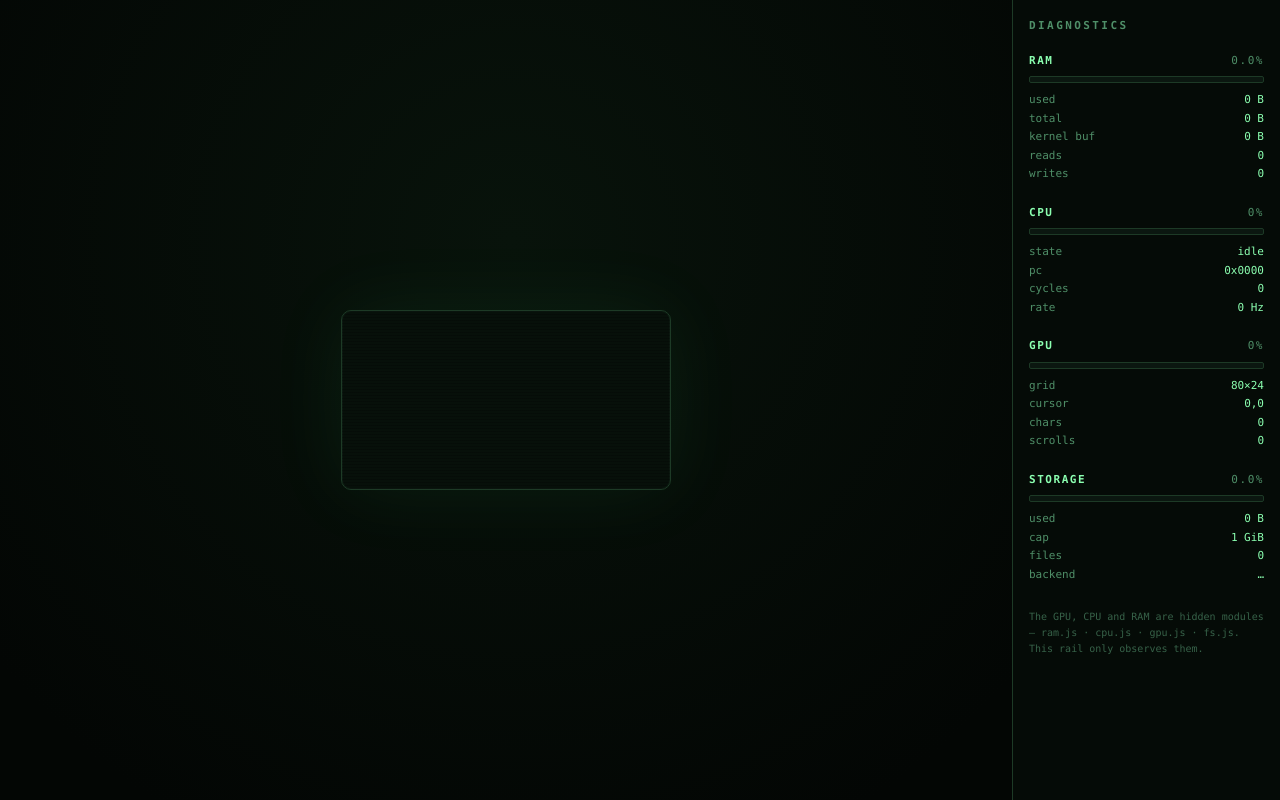
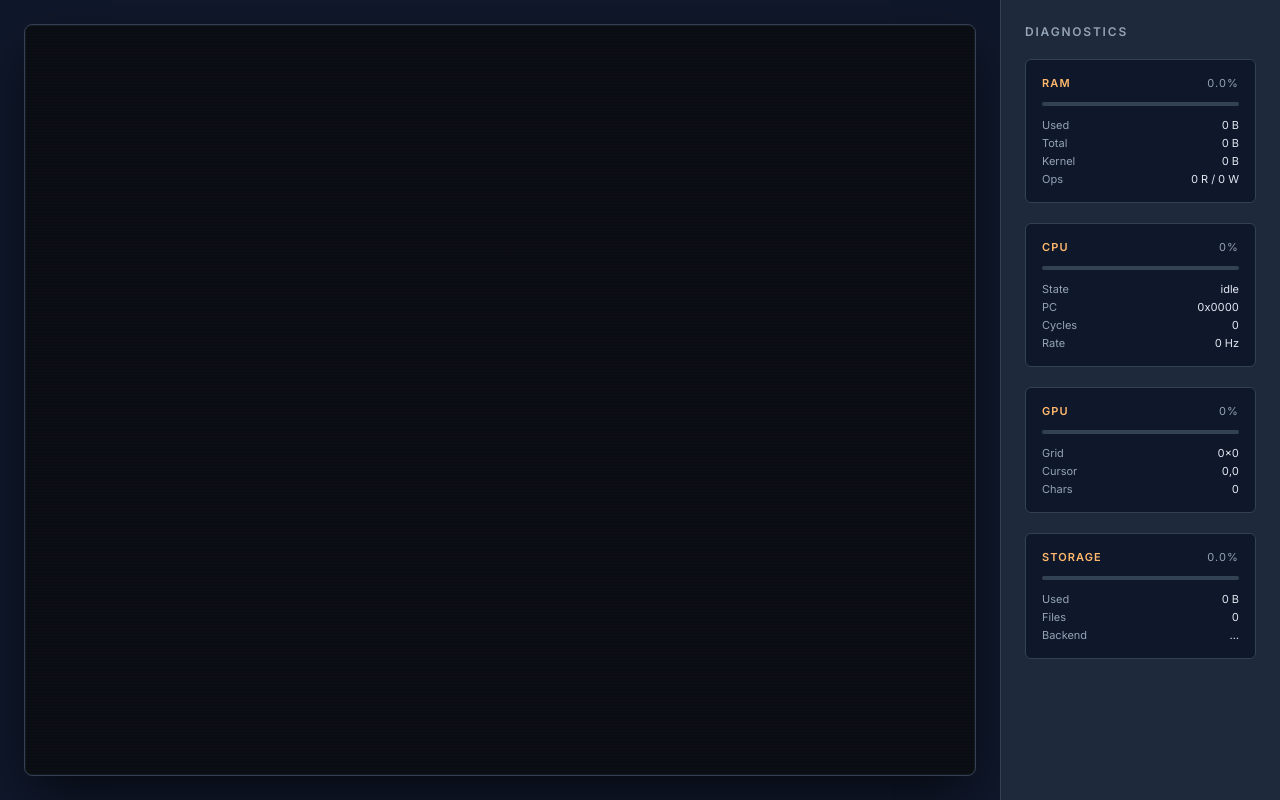
Before and after one commit to NO-rgb330/MicroGridOS, a website: page index.html in a window 1280 px wide. Drawn offline with Linux system fonts and the light colour scheme.

Commit message:
Revise index.html for layout and diagnostics updates
Updated styles and structure for improved layout and aesthetics. Enhanced diagnostics section with clearer labels and organization.

```diff
--- a/index.html
+++ b/index.html
@@ -3,88 +3,209 @@
 <head>
 <meta charset="utf-8">
 <meta name="viewport" content="width=device-width, initial-scale=1">
-<title>vOS · a CLI in four parts</title>
+<title>vOS · Mainframe</title>
+<link rel="preconnect" href="https://fonts.googleapis.com">
+<link rel="preconnect" href="https://fonts.gstatic.com" crossorigin>
+<link href="https://fonts.googleapis.com/css2?family=VT323&family=Inter:wght@400;600&display=swap" rel="stylesheet">
 <style>
-  :root{--fg:#8bffb0;--fg-dim:#4f8f68;--bg:#07100a;--panel:#050b07;--edge:#1d3a26;--warn:#ffcc66;--crit:#ff6b6b}
-  *{box-sizing:border-box}
-  html,body{height:100%;margin:0}
-  body{background:radial-gradient(circle at 40% 30%,#08130b,#030604 70%);color:var(--fg);
-    font:13px/1.5 ui-monospace,"Cascadia Mono",Consolas,"DejaVu Sans Mono",monospace;overflow:hidden}
-  #app{display:flex;height:100vh}
-  #stage{flex:1;display:grid;place-items:center;padding:28px;min-width:0}
-  #frame{position:relative;padding:14px;border:1px solid var(--edge);border-radius:10px;background:var(--bg);
-    box-shadow:0 0 80px rgba(80,255,140,.07),0 0 0 1px rgba(139,255,176,.04) inset}
-  #frame::after{content:"";position:absolute;inset:0;pointer-events:none;border-radius:10px;
-    background:repeating-linear-gradient(0deg,rgba(0,0,0,.22) 0 1px,transparent 1px 3px)}
-  canvas{display:block;border-radius:4px}
-  #diag{width:268px;flex:0 0 268px;border-left:1px solid var(--edge);background:var(--panel);
-    padding:18px 16px 28px;overflow-y:auto}
-  #diag h1{font-size:11px;letter-spacing:.22em;color:var(--fg-dim);margin:0 0 18px;font-weight:600}
-  .mod{margin-bottom:22px}
-  .mod h2{font-size:11px;letter-spacing:.14em;margin:0 0 7px;display:flex;justify-content:space-between;
-    color:var(--fg);font-weight:600}
-  .mod h2 span{color:var(--fg-dim);font-weight:400;font-variant-numeric:tabular-nums}
-  .bar{height:7px;background:#0b1710;border:1px solid var(--edge);border-radius:2px;overflow:hidden;margin-bottom:9px}
-  .bar>i{display:block;height:100%;width:0;background:var(--fg);transition:width .35s linear,background .35s}
-  .bar.warn>i{background:var(--warn)}
-  .bar.crit>i{background:var(--crit)}
-  dl{display:grid;grid-template-columns:auto 1fr;gap:2px 10px;margin:0;font-size:11px}
-  dt{color:var(--fg-dim)}
-  dd{margin:0;text-align:right;font-variant-numeric:tabular-nums;white-space:nowrap}
-  .note{margin-top:26px;font-size:10px;line-height:1.6;color:#376249}
+  :root {
+    --bg: #0f172a;        /* Slate 900 */
+    --panel: #1e293b;     /* Slate 800 */
+    --edge: #334155;      /* Slate 700 */
+    --fg: #e2e8f0;        /* Slate 200 */
+    --fg-dim: #94a3b8;    /* Slate 400 */
+    --accent: #ffb86c;    /* Retro Amber */
+    --accent-dim: #b88345;
+    --warn: #fbbf24;
+    --crit: #f87171;
+    --term-bg: #0b0e14;
+  }
+
+  * { box-sizing: border-box; }
+  html, body { height: 100%; margin: 0; }
+
+  body {
+    background: var(--bg);
+    color: var(--fg);
+    font-family: 'Inter', system-ui, sans-serif;
+    overflow: hidden;
+  }
+
+  #app { display: flex; height: 100vh; }
+
+  /* ---- Terminal Area ---- */
+  #stage {
+    flex: 1;
+    padding: 24px;
+    min-width: 0;
+    display: flex;
+  }
+
+  #frame {
+    position: relative;
+    padding: 12px;
+    border: 1px solid var(--edge);
+    border-radius: 8px;
+    background: var(--term-bg);
+    box-shadow: 0 20px 50px -10px rgba(0, 0, 0, 0.7), 0 0 0 1px rgba(255, 255, 255, 0.05) inset;
+    flex: 1;
+    display: flex;
+    overflow: hidden;
+  }
+
+  /* CRT Scanline effect */
+  #frame::after {
+    content: "";
+    position: absolute;
+    inset: 0;
+    pointer-events: none;
+    background: repeating-linear-gradient(
+      0deg,
+      rgba(0, 0, 0, 0.15) 0px,
+      rgba(0, 0, 0, 0.15) 1px,
+      transparent 1px,
+      transparent 3px
+    );
+    z-index: 10;
+  }
+
+  canvas {
+    display: block;
+    width: 100%;
+    height: 100%;
+    border-radius: 4px;
+    outline: none;
+  }
+
+  /* ---- Diagnostics Rail ---- */
+  #diag {
+    width: 280px;
+    flex: 0 0 280px;
+    background: var(--panel);
+    border-left: 1px solid var(--edge);
+    padding: 24px;
+    overflow-y: auto;
+    display: flex;
+    flex-direction: column;
+    gap: 20px;
+    z-index: 20;
+  }
+
+  #diag header h1 {
+    font-size: 12px;
+    letter-spacing: 0.15em;
+    color: var(--fg-dim);
+    margin: 0;
+    font-weight: 600;
+    text-transform: uppercase;
+  }
+
+  .mod {
+    background: var(--bg);
+    border: 1px solid var(--edge);
+    border-radius: 6px;
+    padding: 16px;
+  }
+
+  .mod h2 {
+    font-size: 11px;
+    letter-spacing: 0.1em;
+    margin: 0 0 12px;
+    display: flex;
+    justify-content: space-between;
+    color: var(--accent);
+    font-weight: 600;
+  }
+  .mod h2 span { color: var(--fg-dim); font-weight: 400; }
+
+  .bar {
+    height: 4px;
+    background: var(--edge);
+    border-radius: 2px;
+    overflow: hidden;
+    margin-bottom: 12px;
+  }
+  .bar > i {
+    display: block;
+    height: 100%;
+    width: 0;
+    background: var(--accent);
+    transition: width 0.3s ease, background 0.3s ease;
+  }
+  .bar.warn > i { background: var(--warn); }
+  .bar.crit > i { background: var(--crit); }
+
+  dl {
+    display: grid;
+    grid-template-columns: auto 1fr;
+    gap: 4px 12px;
+    margin: 0;
+    font-size: 11px;
+  }
+  dt { color: var(--fg-dim); }
+  dd { margin: 0; text-align: right; font-variant-numeric: tabular-nums; color: var(--fg); }
 </style>
 </head>
 <body>
 <div id="app">
   <div id="stage">
-    <div id="frame"><canvas id="screen"></canvas></div>
+    <div id="frame">
+      <canvas id="screen"></canvas>
+    </div>
   </div>
+
   <aside id="diag">
-    <h1>DIAGNOSTICS</h1>
+    <header><h1>Diagnostics</h1></header>
+
     <section class="mod">
       <h2>RAM <span id="ram-pct">0.0%</span></h2>
       <div class="bar" id="ram-bar-wrap"><i id="ram-bar"></i></div>
       <dl>
-        <dt>used</dt><dd id="ram-used">0 B</dd>
-        <dt>total</dt><dd id="ram-total">0 B</dd>
-        <dt>kernel buf</dt><dd id="ram-kernel">0 B</dd>
-        <dt>reads</dt><dd id="ram-reads">0</dd>
-        <dt>writes</dt><dd id="ram-writes">0</dd>
+        <dt>Used</dt><dd id="ram-used">0 B</dd>
+        <dt>Total</dt><dd id="ram-total">0 B</dd>
+        <dt>Kernel</dt><dd id="ram-kernel">0 B</dd>
+        <dt>Ops</dt><dd id="ram-ops">0 R / 0 W</dd>
       </dl>
     </section>
+
     <section class="mod">
       <h2>CPU <span id="cpu-pct">0%</span></h2>
       <div class="bar" id="cpu-bar-wrap"><i id="cpu-bar"></i></div>
       <dl>
-        <dt>state</dt><dd id="cpu-state">idle</dd>
-        <dt>pc</dt><dd id="cpu-pc">0x0000</dd>
-        <dt>cycles</dt><dd id="cpu-cycles">0</dd>
-        <dt>rate</dt><dd id="cpu-rate">0 Hz</dd>
+        <dt>State</dt><dd id="cpu-state">idle</dd>
+        <dt>PC</dt><dd id="cpu-pc">0x0000</dd>
+        <dt>Cycles</dt><dd id="cpu-cycles">0</dd>
+        <dt>Rate</dt><dd id="cpu-rate">0 Hz</dd>
       </dl>
     </section>
+
     <section class="mod">
       <h2>GPU <span id="gpu-pct">0%</span></h2>
       <div class="bar" id="gpu-bar-wrap"><i id="gpu-bar"></i></div>
       <dl>
-        <dt>grid</dt><dd id="gpu-grid">80×24</dd>
-        <dt>cursor</dt><dd id="gpu-cursor">0,0</dd>
-        <dt>chars</dt><dd id="gpu-chars">0</dd>
-        <dt>scrolls</dt><dd id="gpu-scrolls">0</dd>
+        <dt>Grid</dt><dd id="gpu-grid">0×0</dd>
+        <dt>Cursor</dt><dd id="gpu-cursor">0,0</dd>
+        <dt>Chars</dt><dd id="gpu-chars">0</dd>
       </dl>
     </section>
+
     <section class="mod">
       <h2>STORAGE <span id="fs-pct">0.0%</span></h2>
       <div class="bar" id="fs-bar-wrap"><i id="fs-bar"></i></div>
       <dl>
-        <dt>used</dt><dd id="fs-used">0 B</dd>
-        <dt>cap</dt><dd id="fs-cap">1 GiB</dd>
-        <dt>files</dt><dd id="fs-files">0</dd>
-        <dt>backend</dt><dd id="fs-mode">…</dd>
+        <dt>Used</dt><dd id="fs-used">0 B</dd>
+        <dt>Files</dt><dd id="fs-files">0</dd>
+        <dt>Backend</dt><dd id="fs-mode">…</dd>
       </dl>
     </section>
-    <p class="note">The GPU, CPU and RAM are hidden modules — ram.js · cpu.js · gpu.js · fs.js. This rail only observes them.</p>
   </aside>
 </div>
-<script type="module" src="./main.js"></script>
+
+<!-- Load standard scripts to bypass file:// CORS restrictions -->
+<script src="ram.js"></script>
+<script src="cpu.js"></script>
+<script src="gpu.js"></script>
+<script src="fs.js"></script>
+<script src="main.js"></script>
 </body>
 </html>
```
